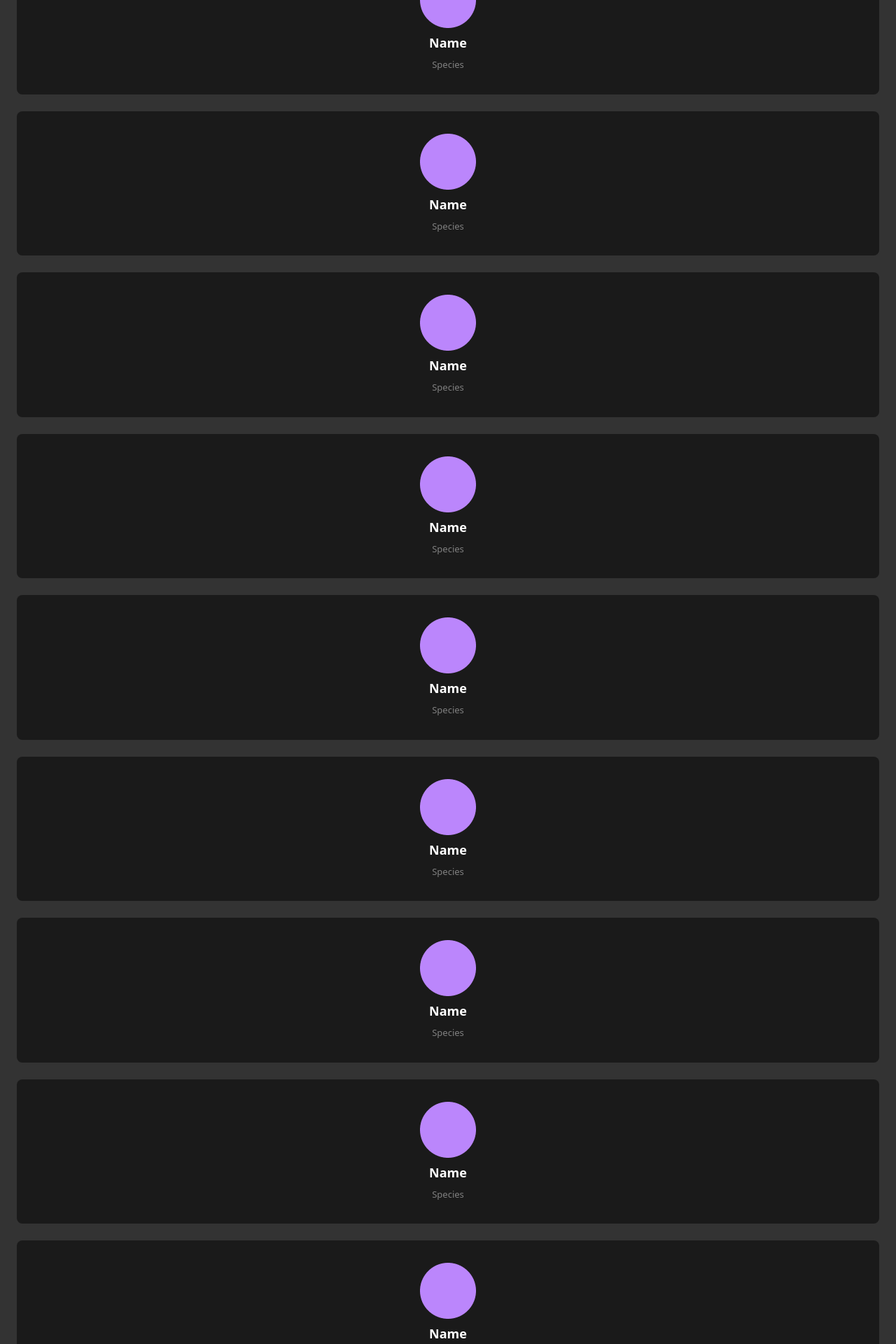
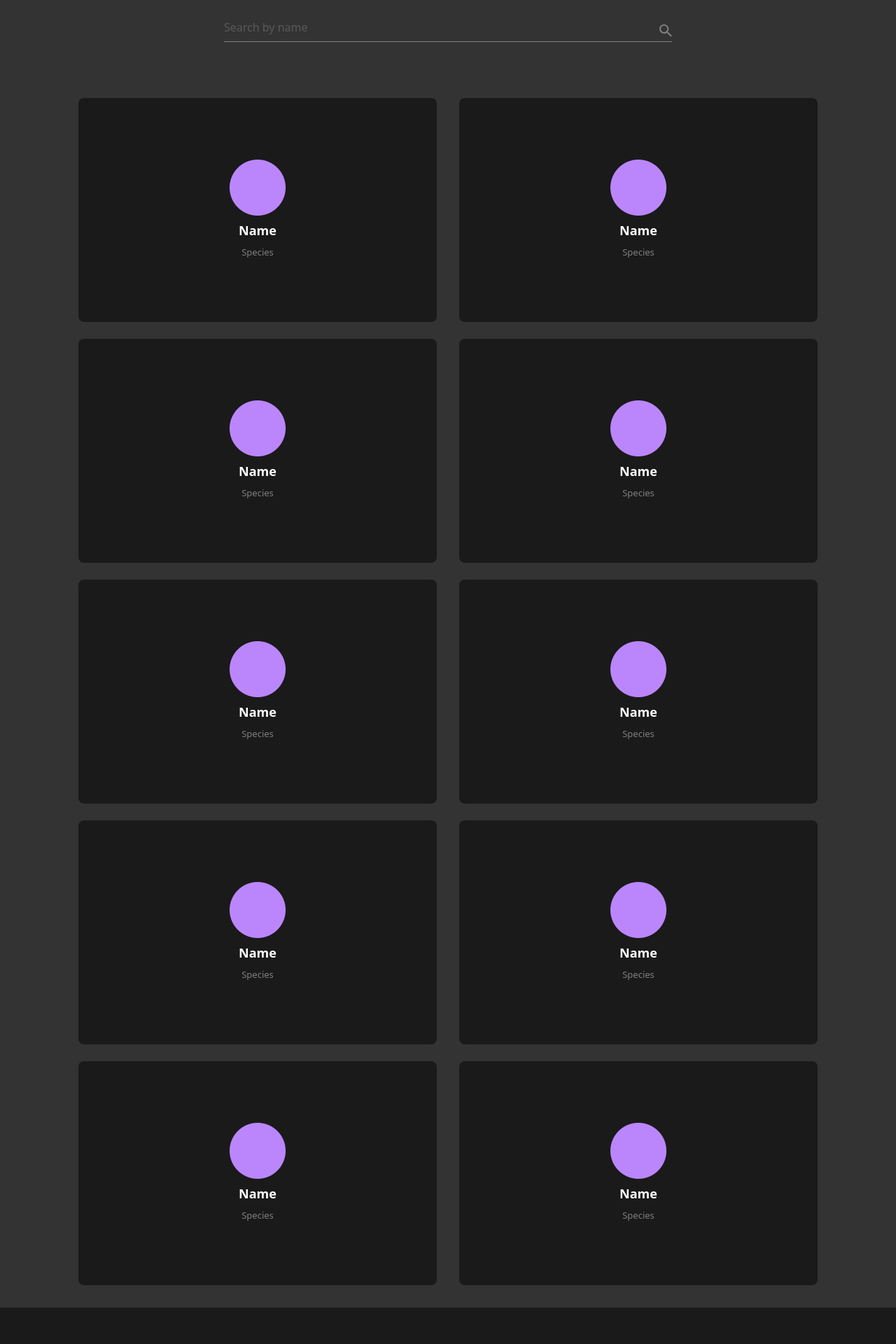
Before and after one commit to Regatta0000/Regatta, a React (Vite) app: page / in a window 1280 px wide. Shown: the part 532-2452 px from the top of the page at 70% size. Built offline with nearby package versions, Linux system fonts and the light colour scheme.

Commit message:
третий коммит

```diff
--- a/src/components/appHeader/AppHeader.tsx
+++ b/src/components/appHeader/AppHeader.tsx
@@ -3,13 +3,13 @@ import appBannerImage from "../../resourcess/img/AppBanner.png";
 
 const AppHeader = () => {
   return (
-    <div className="item-center relative flex justify-center p-14">
+    <div className="item-center relative flex justify-center p-14 xl:min-h-110 xl:p-30">
       <img
         src={appHeaderImage}
         alt="Header"
         className="absolute inset-0 size-full object-cover"
       />
-      <img src={appBannerImage} className="z-10" alt="Banner" />
+      <img src={appBannerImage} className="z-10 xl:max-h-60" alt="Banner" />
     </div>
   );
 };
--- a/src/components/charList/CharList.tsx
+++ b/src/components/charList/CharList.tsx
@@ -3,7 +3,8 @@ import bgImage from "../../resourcess/img/bg.png";
 
 const CharList = () => {
   return (
-    <div className="min-h-120 bg-[#333333] p-6 py-8">
+    <div className="min-h-120 bg-[#333333] p-6 py-8 xl:pt-20 xl:pr-28 xl:pl-28">
+      <div className="xl:mx-52">
         <div className="flex w-full items-center justify-center gap-2 border-b-1 border-[#808080]">
           <input
             type="text"
@@ -11,11 +12,12 @@ const CharList = () => {
             className="font-roboto w-full pb-2 text-base text-[#808080]"
           />
           <Loupe className="" />
+        </div>{" "}
       </div>
 
-      <div className="mt-11">
-        <div className="mt-6 min-h-50 min-w-68 rounded-lg bg-[#1A1A1A]">
-          <div className="flex flex-col items-center justify-center p-8">
+      <div className="mt-11 grid grid-cols-1 sm:grid-cols-1 md:grid-cols-2 md:gap-x-8 xl:mt-14">
+        <div className="mt-6 min-h-50 min-w-68 rounded-lg bg-[#1A1A1A] xl:min-h-80">
+          <div className="flex flex-col items-center justify-center p-8 xl:p-22">
             <img src={bgImage} alt="Icon" />
             <div className="font-roboto mt-2 text-[18px] font-bold text-white">
               Name
@@ -26,8 +28,8 @@ const CharList = () => {
           </div>
         </div>
 
-        <div className="mt-6 min-h-50 min-w-68 rounded-lg bg-[#1A1A1A]">
-          <div className="flex flex-col items-center justify-center p-8">
+        <div className="mt-6 min-h-50 min-w-68 rounded-lg bg-[#1A1A1A] xl:min-h-80">
+          <div className="flex flex-col items-center justify-center p-8 xl:p-22">
             <img src={bgImage} alt="Icon" />
             <div className="font-roboto mt-2 text-[18px] font-bold text-white">
               Name
@@ -38,8 +40,8 @@ const CharList = () => {
           </div>
         </div>
 
-        <div className="mt-6 min-h-50 min-w-68 rounded-lg bg-[#1A1A1A]">
-          <div className="flex flex-col items-center justify-center p-8">
+        <div className="mt-6 min-h-50 min-w-68 rounded-lg bg-[#1A1A1A] xl:min-h-80">
+          <div className="flex flex-col items-center justify-center p-8 xl:p-22">
             <img src={bgImage} alt="Icon" />
             <div className="font-roboto mt-2 text-[18px] font-bold text-white">
               Name
@@ -50,8 +52,8 @@ const CharList = () => {
           </div>
         </div>
 
-        <div className="mt-6 min-h-50 min-w-68 rounded-lg bg-[#1A1A1A]">
-          <div className="flex flex-col items-center justify-center p-8">
+        <div className="mt-6 min-h-50 min-w-68 rounded-lg bg-[#1A1A1A] xl:min-h-80">
+          <div className="flex flex-col items-center justify-center p-8 xl:p-22">
             <img src={bgImage} alt="Icon" />
             <div className="font-roboto mt-2 text-[18px] font-bold text-white">
               Name
@@ -62,8 +64,8 @@ const CharList = () => {
           </div>
         </div>
 
-        <div className="mt-6 min-h-50 min-w-68 rounded-lg bg-[#1A1A1A]">
-          <div className="flex flex-col items-center justify-center p-8">
+        <div className="mt-6 min-h-50 min-w-68 rounded-lg bg-[#1A1A1A] xl:min-h-80">
+          <div className="flex flex-col items-center justify-center p-8 xl:p-22">
             <img src={bgImage} alt="Icon" />
             <div className="font-roboto mt-2 text-[18px] font-bold text-white">
               Name
@@ -74,8 +76,8 @@ const CharList = () => {
           </div>
         </div>
 
-        <div className="mt-6 min-h-50 min-w-68 rounded-lg bg-[#1A1A1A]">
-          <div className="flex flex-col items-center justify-center p-8">
+        <div className="mt-6 min-h-50 min-w-68 rounded-lg bg-[#1A1A1A] xl:min-h-80">
+          <div className="flex flex-col items-center justify-center p-8 xl:p-22">
             <img src={bgImage} alt="Icon" />
             <div className="font-roboto mt-2 text-[18px] font-bold text-white">
               Name
@@ -86,8 +88,8 @@ const CharList = () => {
           </div>
         </div>
 
-        <div className="mt-6 min-h-50 min-w-68 rounded-lg bg-[#1A1A1A]">
-          <div className="flex flex-col items-center justify-center p-8">
+        <div className="mt-6 min-h-50 min-w-68 rounded-lg bg-[#1A1A1A] xl:min-h-80">
+          <div className="flex flex-col items-center justify-center p-8 xl:p-22">
             <img src={bgImage} alt="Icon" />
             <div className="font-roboto mt-2 text-[18px] font-bold text-white">
               Name
@@ -98,8 +100,8 @@ const CharList = () => {
           </div>
         </div>
 
-        <div className="mt-6 min-h-50 min-w-68 rounded-lg bg-[#1A1A1A]">
-          <div className="flex flex-col items-center justify-center p-8">
+        <div className="mt-6 min-h-50 min-w-68 rounded-lg bg-[#1A1A1A] xl:min-h-80">
+          <div className="flex flex-col items-center justify-center p-8 xl:p-22">
             <img src={bgImage} alt="Icon" />
             <div className="font-roboto mt-2 text-[18px] font-bold text-white">
               Name
@@ -110,8 +112,8 @@ const CharList = () => {
           </div>
         </div>
 
-        <div className="mt-6 min-h-50 min-w-68 rounded-lg bg-[#1A1A1A]">
-          <div className="flex flex-col items-center justify-center p-8">
+        <div className="mt-6 min-h-50 min-w-68 rounded-lg bg-[#1A1A1A] xl:min-h-80">
+          <div className="flex flex-col items-center justify-center p-8 xl:p-22">
             <img src={bgImage} alt="Icon" />
             <div className="font-roboto mt-2 text-[18px] font-bold text-white">
               Name
@@ -122,8 +124,8 @@ const CharList = () => {
           </div>
         </div>
 
-        <div className="mt-6 min-h-50 min-w-68 rounded-lg bg-[#1A1A1A]">
-          <div className="flex flex-col items-center justify-center p-8">
+        <div className="mt-6 min-h-50 min-w-68 rounded-lg bg-[#1A1A1A] xl:min-h-80">
+          <div className="flex flex-col items-center justify-center p-8 xl:p-22">
             <img src={bgImage} alt="Icon" />
             <div className="font-roboto mt-2 text-[18px] font-bold text-white">
               Name
--- a/src/components/fouter/Fouter.tsx
+++ b/src/components/fouter/Fouter.tsx
@@ -1,8 +1,9 @@
 const Fouter = () => {
   return (
     <div className="min-h-26 bg-[#1A1A1A]">
-      <div className="font-roboto pt-9 text-center text-[14px] font-bold tracking-[1.54px] text-white uppercase">
-        STAR WARS CHARACTER <p></p>Encyclopedia, 2019
+      <div className="font-roboto pt-9 text-center text-[14px] font-bold tracking-[1.54px] text-white uppercase xl:pt-13 xl:pb-11">
+        STAR WARS CHARACTER{" "}
+        <p className="block sm:inline">Encyclopedia, 2019</p>
       </div>
     </div>
   );
```
Lines whose indentation alone changed are shown as unchanged.
